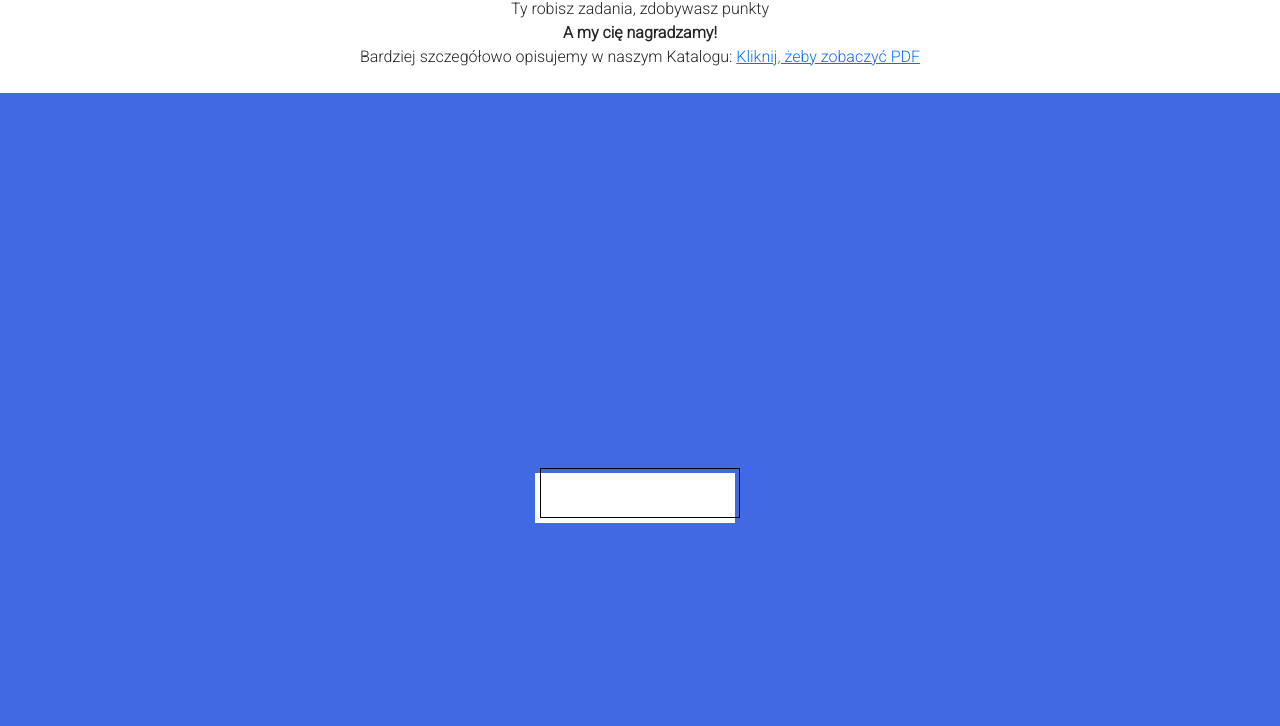
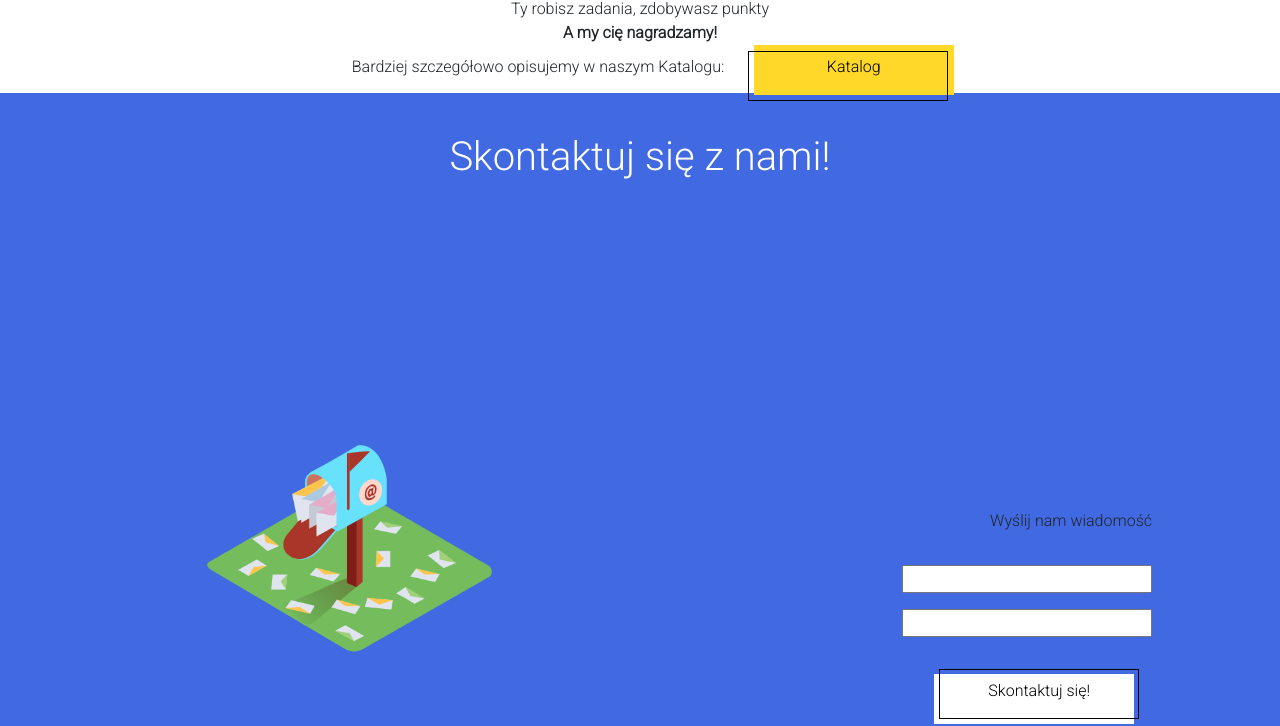
Before and after one commit to Hekari/mplus, a plain HTML site: page index.html in a window 1280 px wide. Shown: the part 2054-2780 px from the top of the page. Drawn offline with nearby package versions, Linux system fonts and the light colour scheme.

Commit message:
footer to end, contact inputs style needs to be added ASAP, change contact bg to some cool patterns

```diff
--- a/index.html
+++ b/index.html
@@ -83,12 +83,27 @@
             <img src="./img/Question_Two Color.png" class="card-img-top" alt="secure cash image">
           </div>
           <p class="text-center">Ty robisz zadania, zdobywasz punkty <br><b>A my cię nagradzamy!</b>
-           <br> Bardziej szczegółowo opisujemy w naszym Katalogu: <a href="mplus.pdf" target="_blank" rel="noopener noreferrer">Kliknij, żeby zobaczyć PDF</a>
+            <br> Bardziej szczegółowo opisujemy w naszym Katalogu: <a href="mplus.pdf" class="pricing-btn"></a>
+            </p>
        </div>
 
    </section>
    <section id="contact">
-    <a href="" class="contactBtn"></a>
+       <div class="contact-img">
+           <h1>Skontaktuj się z nami!</h1>
+       </div>
+        <div class="card question-card text-center border-0 bg-transparent">
+            <img src="./img/Full Inbox _Isometric.png" class="card-img-top" alt="secure cash image">
+       </div>
+       <form action="#">
+           <p>Wyślij nam wiadomość</p>
+           <input type="email" name="" id="">
+           <input type="text" name="" id="">
+           <button type="submit">
+            <a href="" class="contactBtn"></a>
+           </button>
+       </form>
+
    </section>
   <footer>
       <div class="logo text-center p-4">
--- a/large.scss
+++ b/large.scss
@@ -33,10 +33,27 @@
         top: 120vh;
     }
 }
-.question-img{
-    align-items: flex-center;
-}
 .socials{
     flex-direction: column;
     justify-content: flex-start;
 }
+#contact{
+    .card{
+       left: 15%;
+       top:40%;
+       transform: translateY(-40%);
+    }
+    form{
+        align-items: flex-end;
+        padding: 0 10vw;
+    }
+    a{
+        left: -1vw;
+    }
+}
+#pricing{
+    a{
+        top: 0;
+        left: 2vw;
+    }
+}
--- a/main.js
+++ b/main.js
@@ -1,6 +1,19 @@
 let element=document.querySelector('.contactBtn')
+let element2=document.querySelector('.pricing-btn')
+const addtxt = () => {
+    element.textContent='Skontaktuj się!'
+}
 const movebtn = () => {
     element.classList.toggle('moveBtn')
 }
+const addtxt2 = () => {
+    element2.textContent='Katalog'
+    element2.classList.toggle('moveBtn')
+
+}
+addtxt()
+addtxt2()
 element.addEventListener('mouseenter',movebtn)
 element.addEventListener('mouseleave',movebtn)
+element2.addEventListener('mouseenter',addtxt2)
+element2.addEventListener('mouseleave',addtxt2)
--- a/main.scss
+++ b/main.scss
@@ -133,7 +133,48 @@ button:focus{
 #pricing{
     height: 70vh;
     background-image: linear-gradient(10deg, rgb(255, 255, 255), rgb(255, 255, 255) 60%, rgb(255, 216, 41) 60%, rgb(255, 216, 41));
-
+    a{
+        background:none;
+        position: relative;
+        text-align: center;
+        text-decoration: none;
+        display: inline-block;
+        border: none;
+        top: 2vh;
+        width: 200px;
+        height: 50px;
+        z-index: 1;
+        padding: 10px 25px;
+        color: black;
+    }
+    a::after{
+        content: '';
+        left: 0;
+        top: 0;
+        position: absolute;
+        height: 100%;
+        border: 1px solid black;
+        width: 100%;
+        opacity: 1;
+        transition: transform 0.15s ease-out 0s;
+    }
+    a::before{
+        content: '';
+        top: 5px;
+        right: 5px;
+        z-index: -1;
+        position: absolute;
+        height: 100%;
+        background-color: rgb(255, 216, 41);
+        width: 100%;
+        transition: transform 0.15s ease-out 0s;
+    }
+    a.moveBtn:before{
+        transform: translate(5px, -5px)
+    }
+    a.moveBtn:after{
+        transform: translate(-6px,6px);
+    }
 }
 .question-img{
     display: flex;
@@ -156,18 +197,43 @@ footer{
     padding-top: 5vh;
     justify-content: space-between;
 }
+
 #contact{
-    display: flex;
-    justify-content: center;
-    align-items: center;
     background-color: royalblue;
     height: 100vh;
+    .card{
+        position: relative;
+        left: 50%;
+        transform: translateX(-50%);
+    }
+    button{
+        display: block;
+        border: none;
+        background: none;
+    }
+    h1{
+        text-align: center;
+        padding-top: 5vh;
+        color: white;
+    }
+    form{
+        display: flex;
+        flex-direction: column;
+        justify-content: center;
+        align-items: center;
+    }
+    input{
+        width: 250px;
+        margin-top: 2vh;
+    }
     a{
         background:none;
         position: relative;
+        text-align: center;
         text-decoration: none;
         display: inline-block;
         border: none;
+        top: 4vh;
         width: 200px;
         height: 50px;
         z-index: 1;
@@ -200,6 +266,6 @@ footer{
         transform: translate(5px, -5px)
     }
     a.moveBtn:after{
-        transform: translate(-5px,5px);
+        transform: translate(-6px,6px);
     }
 }
--- a/medium.scss
+++ b/medium.scss
@@ -36,3 +36,9 @@
 .question-img{
     align-items: center;
 }
+#pricing{
+    a{
+        top: 0;
+        left: 2vw;
+    }
+}
--- a/small.scss
+++ b/small.scss
@@ -33,3 +33,9 @@
 .question-img{
     align-items: center;
 }
+#pricing{
+    a{
+        top: 0;
+        left: 2vw;
+    }
+}
```
Also changed, not shown: css/large.css, css/main.css, css/medium.css, css/small.css, 4 other files.
